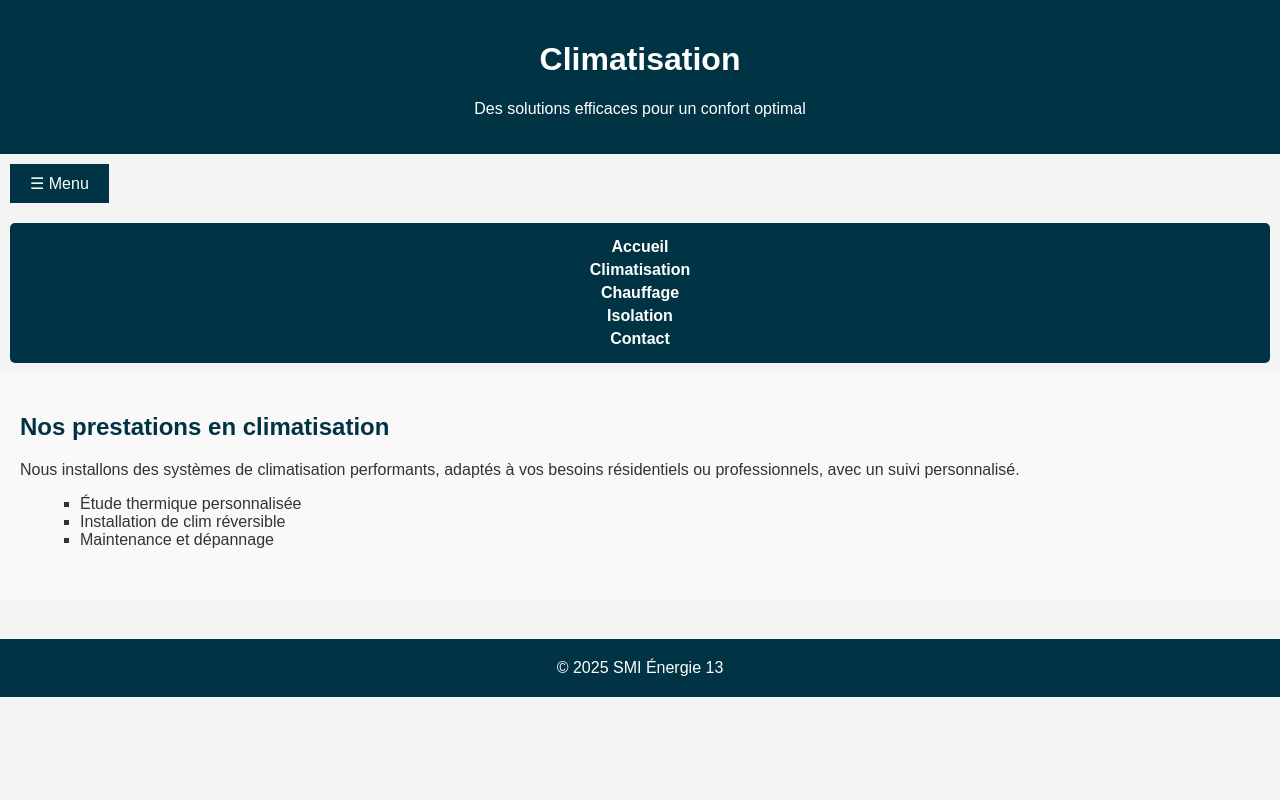
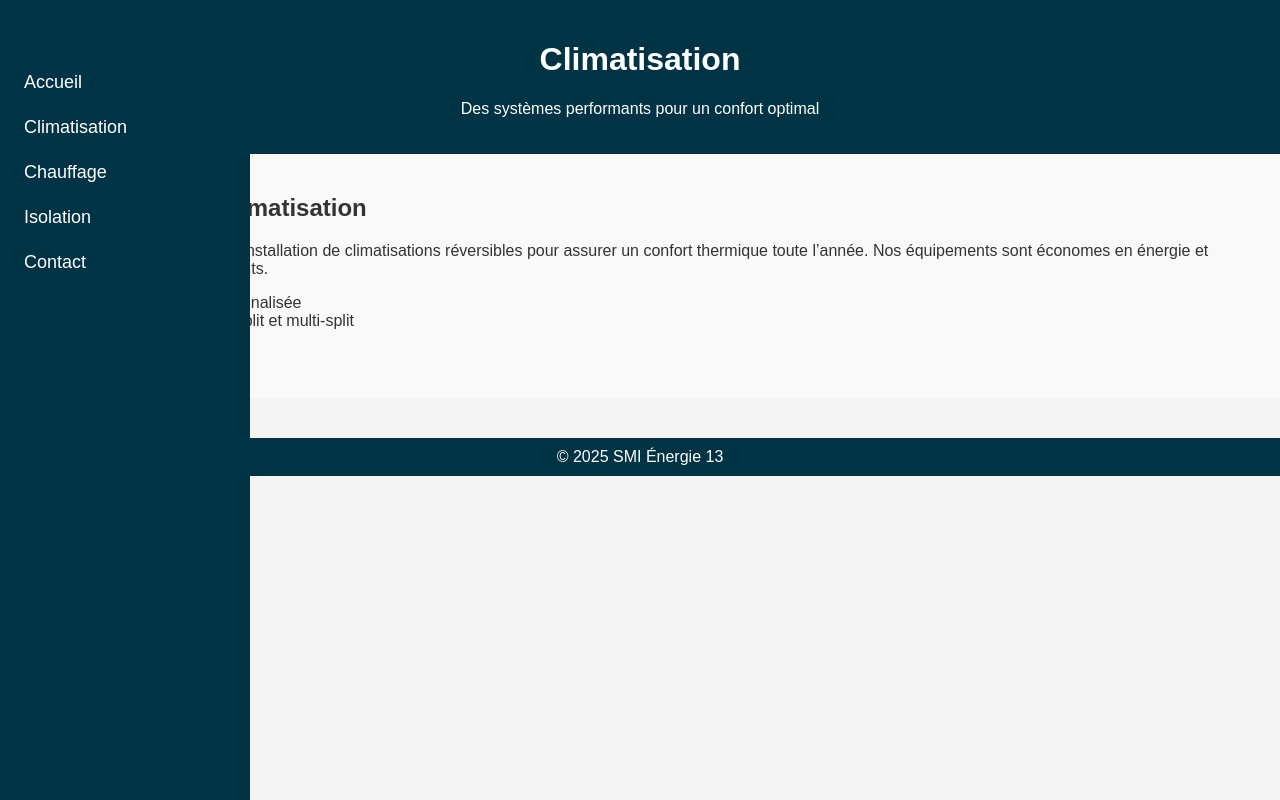
Before and after one commit to Smi-energie13/Smi-energie13, a plain HTML site: page climatisation.html in a window 1280 px wide. Both pictures are taken after a click on the button "☰ Menu". Drawn offline with Linux system fonts and the light colour scheme.

Commit message:
Update climatisation.html

```diff
--- a/climatisation.html
+++ b/climatisation.html
@@ -6,75 +6,102 @@
   <title>Climatisation – SMI Énergie 13</title>
   <link rel="stylesheet" href="style.css">
   <style>
-    body { font-family: Arial, sans-serif; margin: 0; }
-    header, footer {
+    body {
+      margin: 0;
+      font-family: Arial, sans-serif;
+    }
+
+    header {
+      background-color: #003344;
+      color: white;
+      padding: 20px;
+      text-align: center;
+      position: relative;
+    }
+
+    .menu-btn {
+      font-size: 20px;
+      background-color: #003344;
+      color: white;
+      border: none;
+      padding: 10px 15px;
+      cursor: pointer;
+    }
+
+    .menu-container {
+      position: absolute;
+      left: 10px;
+      top: 10px;
+    }
+
+    .sidebar {
+      height: 100%;
+      width: 0;
+      position: fixed;
+      z-index: 2;
+      top: 0;
+      left: 0;
+      background-color: #003344;
+      overflow-x: hidden;
+      transition: 0.3s;
+      padding-top: 60px;
+    }
+
+    .sidebar a {
+      padding: 12px 24px;
+      text-decoration: none;
+      font-size: 18px;
+      color: white;
+      display: block;
+      transition: 0.2s;
+    }
+
+    .sidebar a:hover {
+      background-color: #005566;
+    }
+
+    main {
+      padding: 20px;
+      background-color: #f9f9f9;
+      color: #333;
+    }
+
+    footer {
       background-color: #003344;
       color: white;
       text-align: center;
-      padding: 20px;
-    }
-    main { padding: 20px; background: #f9f9f9; }
-    h2 { color: #003344; }
-    a { color: #003344; text-decoration: none; }
-
-    /* Menu */
-    #menu-toggle {
-      background-color: #003344;
-      color: white;
-      border: none;
-      padding: 10px 20px;
-      cursor: pointer;
-      font-size: 16px;
-      margin: 10px;
-    }
-
-    #side-menu {
-      background-color: #003344;
       padding: 10px;
-      margin: 10px;
-      border-radius: 5px;
-      display: none;
-    }
-
-    #side-menu a {
-      display: block;
-      color: white;
-      text-decoration: none;
-      margin: 5px 0;
     }
   </style>
 </head>
 <body>
-  <header>
-    <h1>Climatisation</h1>
-    <p>Des solutions efficaces pour un confort optimal</p>
-  </header>
 
-  <button id="menu-toggle">☰ Menu</button>
-  <nav id="side-menu">
+  <div id="mySidebar" class="sidebar">
     <a href="index.html">Accueil</a>
     <a href="climatisation.html">Climatisation</a>
     <a href="chauffage.html">Chauffage</a>
     <a href="isolation.html">Isolation</a>
     <a href="contact.html">Contact</a>
-  </nav>
+  </div>
 
-  <script>
-    const toggle = document.getElementById('menu-toggle');
-    const menu = document.getElementById('side-menu');
-    toggle.onclick = () => {
-      menu.style.display = menu.style.display === 'block' ? 'none' : 'block';
-    };
-  </script>
+  <header>
+    <div class="menu-container">
+      <button class="menu-btn" onclick="toggleMenu()">☰ Menu</button>
+    </div>
+    <h1>Climatisation</h1>
+    <p>Des systèmes performants pour un confort optimal</p>
+  </header>
 
   <main>
     <section>
-      <h2>Nos prestations en climatisation</h2>
-      <p>Nous installons des systèmes de climatisation performants, adaptés à vos besoins résidentiels ou professionnels, avec un suivi personnalisé.</p>
+      <h2>Nos solutions de climatisation</h2>
+      <p>
+        SMI Énergie 13 vous propose l’installation de climatisations réversibles pour assurer un confort thermique toute l’année. Nos équipements sont économes en énergie et adaptés à tous types de bâtiments.
+      </p>
       <ul>
         <li>Étude thermique personnalisée</li>
-        <li>Installation de clim réversible</li>
-        <li>Maintenance et dépannage</li>
+        <li>Pose de climatisation split et multi-split</li>
+        <li>Entretien et dépannage</li>
       </ul>
     </section>
   </main>
@@ -82,5 +109,21 @@
   <footer>
     &copy; 2025 SMI Énergie 13
   </footer>
+
+  <script>
+    function toggleMenu() {
+      const sidebar = document.getElementById("mySidebar");
+      sidebar.style.width = (sidebar.style.width === "250px") ? "0" : "250px";
+    }
+
+    document.addEventListener("click", function(event) {
+      const sidebar = document.getElementById("mySidebar");
+      const menuBtn = document.querySelector(".menu-btn");
+      if (!sidebar.contains(event.target) && !menuBtn.contains(event.target)) {
+        sidebar.style.width = "0";
+      }
+    });
+  </script>
+
 </body>
 </html>
```
